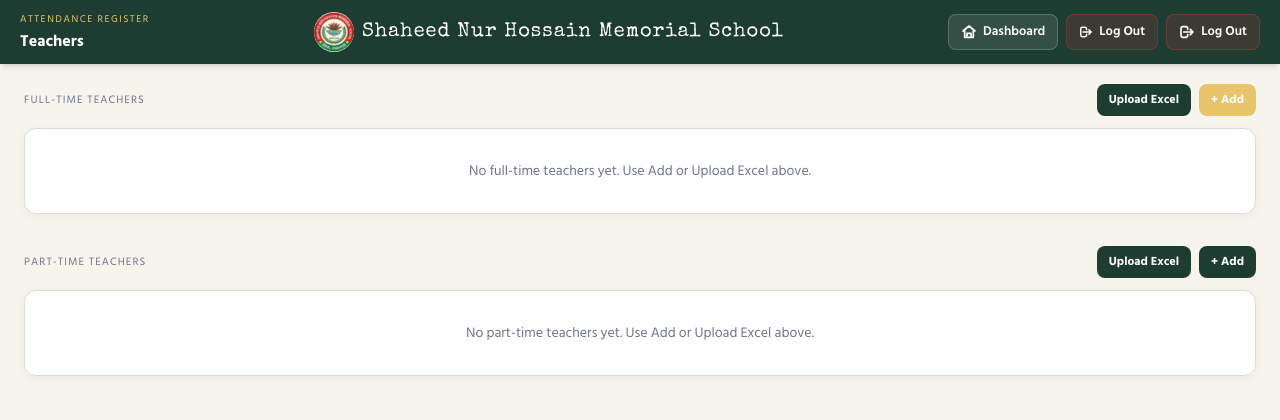
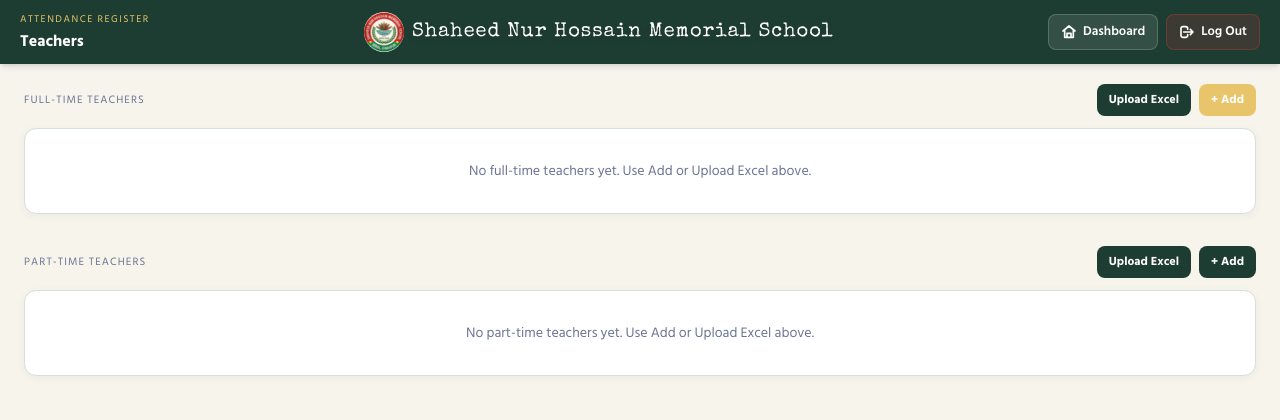
Before and after one commit to MMunna5/School-attendance, a Django app: page /admin-panel/teachers/ in a window 1280 px wide. Shown: the top 420 px of the page. Run offline with Django 5.2, Linux system fonts and the light colour scheme; the visitor is signed in with stand-in values (Sample User, id 1); data comes from the database, SQL or seed files in the repository; data that the repository does not hold is empty; some libraries are stand-ins or nearby versions.

Commit message:
Remove duplicate logout navigation button

```diff
--- a/attendance/templates/attendance/teacher_list.html
+++ b/attendance/templates/attendance/teacher_list.html
@@ -3,19 +3,7 @@
 {% block title %}Teachers - Attendance Register{% endblock %}
 {% block eyebrow %}Admin{% endblock %}
 {% block header_title %}Teachers{% endblock %}
-{% block header_links %}
-<form method="post" action="{% url 'logout' %}" class="inline">
-    {% csrf_token %}
-    <button type="submit" class="nav-btn nav-btn-danger">
-        <svg xmlns="http://www.w3.org/2000/svg" class="w-3.5 h-3.5" fill="none" viewBox="0 0 24 24"
-            stroke="currentColor" stroke-width="2.5">
-            <path stroke-linecap="round" stroke-linejoin="round"
-                d="M17 16l4-4m0 0l-4-4m4 4H7m6 4v1a3 3 0 01-3 3H6a3 3 0 01-3-3V7a3 3 0 013-3h4a3 3 0 013 3v1" />
-        </svg>
-        Log Out
-    </button>
-</form>
-{% endblock %}
+
 
 {% block content %}
 
```
